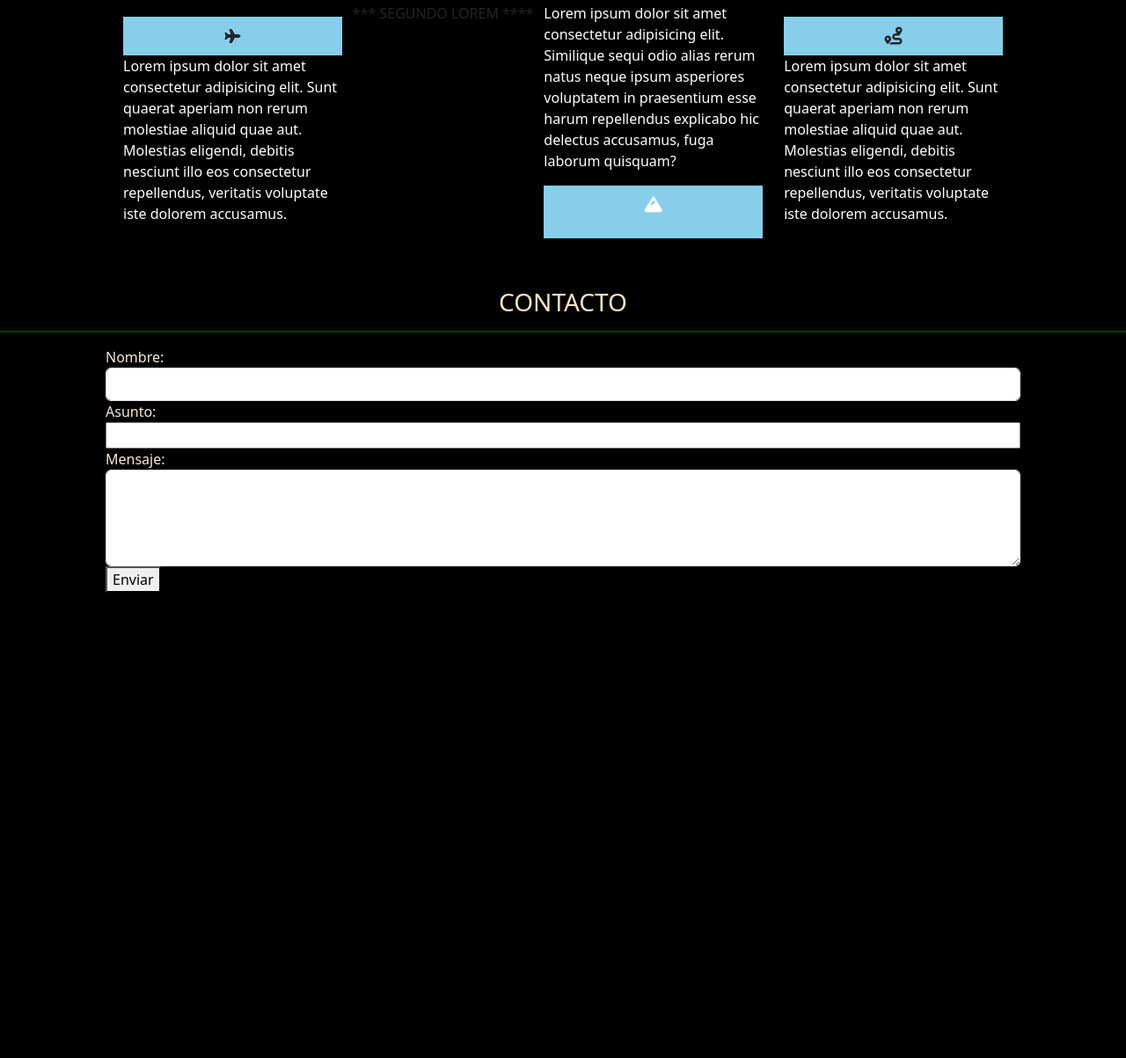
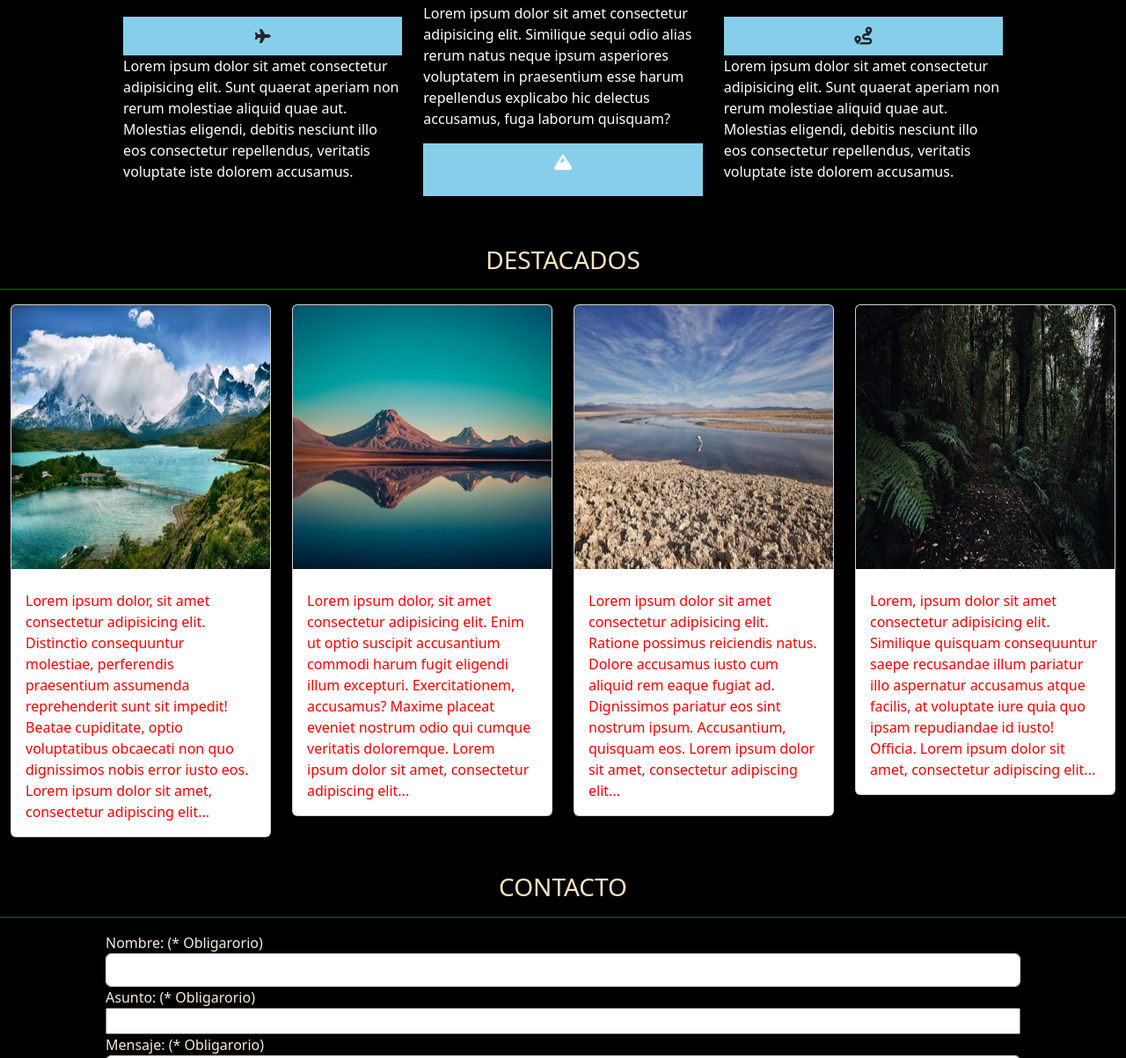
Before and after one commit to profe-ggarrido/desaf-viajes-chile-2, a plain HTML site: page index.html in a window 1280 px wide. Shown: the part 929-2132 px from the top of the page at 88% size. Drawn offline with nearby package versions, Linux system fonts and the light colour scheme.

Commit message:
cambio tamaño imagenes por lentitud de carga

```diff
--- a/assets/css/styles.css
+++ b/assets/css/styles.css
@@ -74,7 +74,7 @@ hr{
 }
 
 p{
-  color: white;
+  color: rgb(255, 255, 255);
 }
 
 .texto-blanco{
@@ -89,9 +89,9 @@ p{
     }
 
 
-    /* *** ESTILOS PARA EL FORMU *** */
 
 
+    /* *** ESTILOS PARA EL FORMU *** */
 
 
 section{
@@ -105,6 +105,32 @@ input[type="text"] {
     width: 100%;
 }
 
+.btn-enviar {
+  background-color: rgb(88, 138, 199);
+  color: rgb(0, 0, 0); /* Por ejemplo, establecer el color del texto en blanco */
+  border: none;     /* Quitar el borde del botón */
+  margin-top: 10px;
+  padding: 10px 20px;   /* Ajustar el relleno del botón */
+  border-radius: 5px;   /* Agregar bordes redondeados */
+  font-size: 16px;      /* Establecer el tamaño del texto */
+  font-weight: bold;
+
+}
+
+
+
+
+
+
+    /* *** ESTILOS PARA EL TARJETAS *** */
+
+.card {
+  color: blue;
+}
+
+.card-img-top {
+  height: 300px;
+}
 
 
 
@@ -121,7 +147,7 @@ input[type="text"] {
 
 
 @media (max-width: 768px) {
-  .carousel {
+  .container {
       display: none; /* Oculta el carrusel */
   }
 }
--- a/index.html
+++ b/index.html
@@ -136,7 +136,7 @@
 
       </div>
 
-        *** SEGUNDO LOREM  ****
+        <!-- *** SEGUNDO LOREM  **** -->
         <div class="col">
 
           <p class="texto-blanco">
@@ -168,6 +168,94 @@
 
 <!-- **** FIN QUIENES SOMOS **** -->
 
+
+
+<!-- **** zona para CARDS para 4 fotos **** -->
+<br>
+<p><H3>DESTACADOS</H3></p>
+<hr>  <!-- linea de separacion fina -->
+
+
+<div class="container-fluid bg-light">
+
+
+
+  <div class="row justify-content-center" style="background-color: black;">
+
+    <!-- **** ZONA DE 4 CARDS **** -->
+    <!-- ---------------------------------- -->
+
+    <!-- *** COL  PRIMERA TARJETA ***
+    ------------------------------ -->
+    <!-- <div class="col-md-4 col-sm-6"> Aplic disp medi use 4 col y en pequeñ use 6 -->
+
+       <div class="col-3">
+
+
+          <div class="card">
+              <img src="assets/img/card1 - copia.jpg" class="card-img-top" alt="Card 1">
+              <div class="card-body">
+                  <h5 class="card-title"></h5>
+                  <p style="color: red;"class="card-text">Lorem ipsum dolor, sit amet consectetur adipisicing elit. Distinctio consequuntur molestiae, perferendis praesentium assumenda reprehenderit sunt sit impedit! Beatae cupiditate, optio voluptatibus obcaecati non quo dignissimos nobis error iusto eos. Lorem ipsum dolor sit amet, consectetur adipiscing elit...</p>
+
+              </div>
+          </div>
+
+      </div>
+
+
+    <!-- *** COL  SEGUNDA TARJETA ***
+    ------------------------------ -->
+      <div class="col-3">
+          <div class="card">
+              <img src="assets/img/card2 - copia.jpg" class="card-img-top" alt="Card 2">
+              <div class="card-body">
+                  <h5 class="card-title"></h5>
+                  <p style="color: red;" class="card-text">Lorem ipsum dolor, sit amet consectetur adipisicing elit. Enim ut optio suscipit accusantium commodi harum fugit eligendi illum excepturi. Exercitationem, accusamus? Maxime placeat eveniet nostrum odio qui cumque veritatis doloremque. Lorem ipsum dolor sit amet, consectetur adipiscing elit...</p>
+
+              </div>
+          </div>
+      </div>
+
+
+    <!-- *** COL TERCERA TARJETA ***
+    ------------------------------ -->
+      <div class="col-3">
+          <div class="card">
+              <img src="assets/img/card3 - copia.jpg" class="card-img-top" alt="Card 3">
+              <div class="card-body">
+                  <h5 class="card-title"></h5>
+                  <p style="color: red;" class="card-text"> Lorem ipsum dolor sit amet consectetur adipisicing elit. Ratione possimus reiciendis natus. Dolore accusamus iusto cum aliquid rem eaque fugiat ad. Dignissimos pariatur eos sint nostrum ipsum. Accusantium, quisquam eos. Lorem ipsum dolor sit amet, consectetur adipiscing elit...</p>
+
+              </div>
+          </div>
+      </div>
+
+<!-- *** COL cuarta TARJETA ***
+    ------------------------------ -->
+    <div class="col-3">
+      <div class="card">
+          <img src="assets/img/card4 - copia.jpg" class="card-img-top" alt="Card 3">
+          <div class="card-body">
+              <h5 class="card-title"></h5>
+              <p style="color: red;" class="card-text"> Lorem, ipsum dolor sit amet consectetur adipisicing elit. Similique quisquam consequuntur saepe recusandae illum pariatur illo aspernatur accusamus atque facilis, at voluptate iure quia quo ipsam repudiandae id iusto! Officia. Lorem ipsum dolor sit amet, consectetur adipiscing elit...</p>
+
+          </div>
+      </div>
+  </div>
+
+
+
+  </div>
+</div>
+
+<!-- **** A R E A   C O N T A C T O *****
+-------------------------------------- -->
+
+
+
+
+
 <br>
 <p><H3>CONTACTO</H3></p>
       <hr>  <!-- linea de separacion fina -->
@@ -179,18 +267,18 @@
 
     <form action="/enviar" method="post">
       <div>
-          <label for="nombre">Nombre:</label><br>
+          <label for="nombre">Nombre: (* Obligarorio)</label><br>
           <input type="text" class="form-control" id="nombre" name="nombre" required>
       </div>
       <div>
-          <label for="asunto">Asunto:</label><br>
+          <label for="asunto">Asunto: (* Obligarorio)</label><br>
           <input type="text" id="asunto" name="asunto" required>
       </div>
       <div>
-          <label for="mensaje">Mensaje:</label><br>
+          <label for="mensaje">Mensaje: (* Obligarorio)</label><br>
           <textarea id="mensaje" class="form-control" name="mensaje" rows="4" required></textarea>
       </div>
-      <button type="submit">Enviar</button>
+      <button class="btn-enviar"  type="submit">Enviar</button>
     </form>
 
 
--- /dev/null
+++ b/pba-color-par.html
@@ -0,0 +1,45 @@
+<!DOCTYPE html>
+<html lang="es">
+<head>
+  <meta charset="UTF-8">
+  <meta name="viewport" content="width=device-width, initial-scale=1.0">
+  <title>Icono Paintbrush en color blanco</title>
+
+
+  <!-- Enlace a Font Awesome -->
+  <!-- <link rel="stylesheet" href="https://cdnjs.cloudflare.com/ajax/libs/font-awesome/6.0.0-beta3/css/all.min.css" integrity="sha384-VBwZKbwmCGl3rYynfy1h04wGTpNjiHQ0kRv2i+yn/AxF4BL/7dj5oDPvmIjL6DZn" crossorigin="anonymous"> -->
+
+  <!-- link font awesome -->
+  <script src="https://kit.fontawesome.com/42590f42f6.js" crossorigin="anonymous"></script>
+
+
+
+  <!-- Estilos personalizados -->
+  <style>
+    body {
+      background-color: black; /* Fondo negro */
+    }
+
+    .icono-blanco {
+      color: white; /* Color blanco para el icono */
+    }
+
+    /* Estilos adicionales para el párrafo */
+    p {
+      color: white; /* Color blanco para el texto del párrafo */
+    }
+  </style>
+</head>
+<body>
+<br><br><br><br>
+<div class="col">
+  <p>
+    <!-- Icono Paintbrush con color blanco -->
+    <i class="fa fa-camera-retro"></i> fa-camera-retro
+    <br><br><br>
+    Lorem ipsum dolor sit amet consectetur adipisicing elit. Similique sequi odio alias rerum natus neque ipsum asperiores voluptatem in praesentium esse harum repellendus explicabo hic delectus accusamus, fuga laborum quisquam?
+  </p>
+</div>
+
+</body>
+</html>
```
Also changed, not shown: assets/img/card1 - copia.jpg (added), assets/img/card2 - copia.jpg (added), assets/img/card2.jpg (added), assets/img/card3 - copia.jpg (added), assets/img/card4 - copia.jpg (added), 3 other files. Lines whose indentation alone changed are shown as unchanged.
